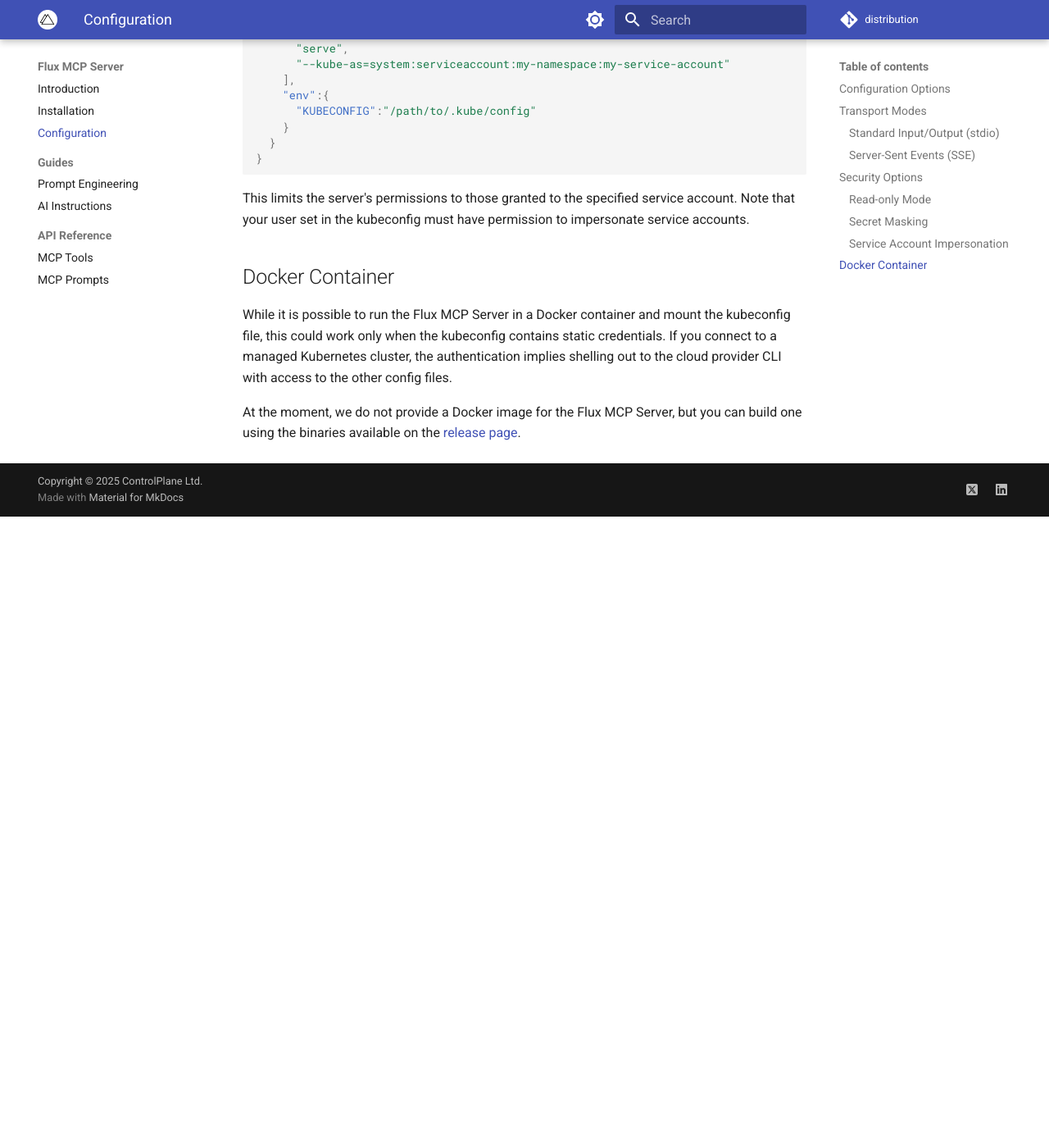
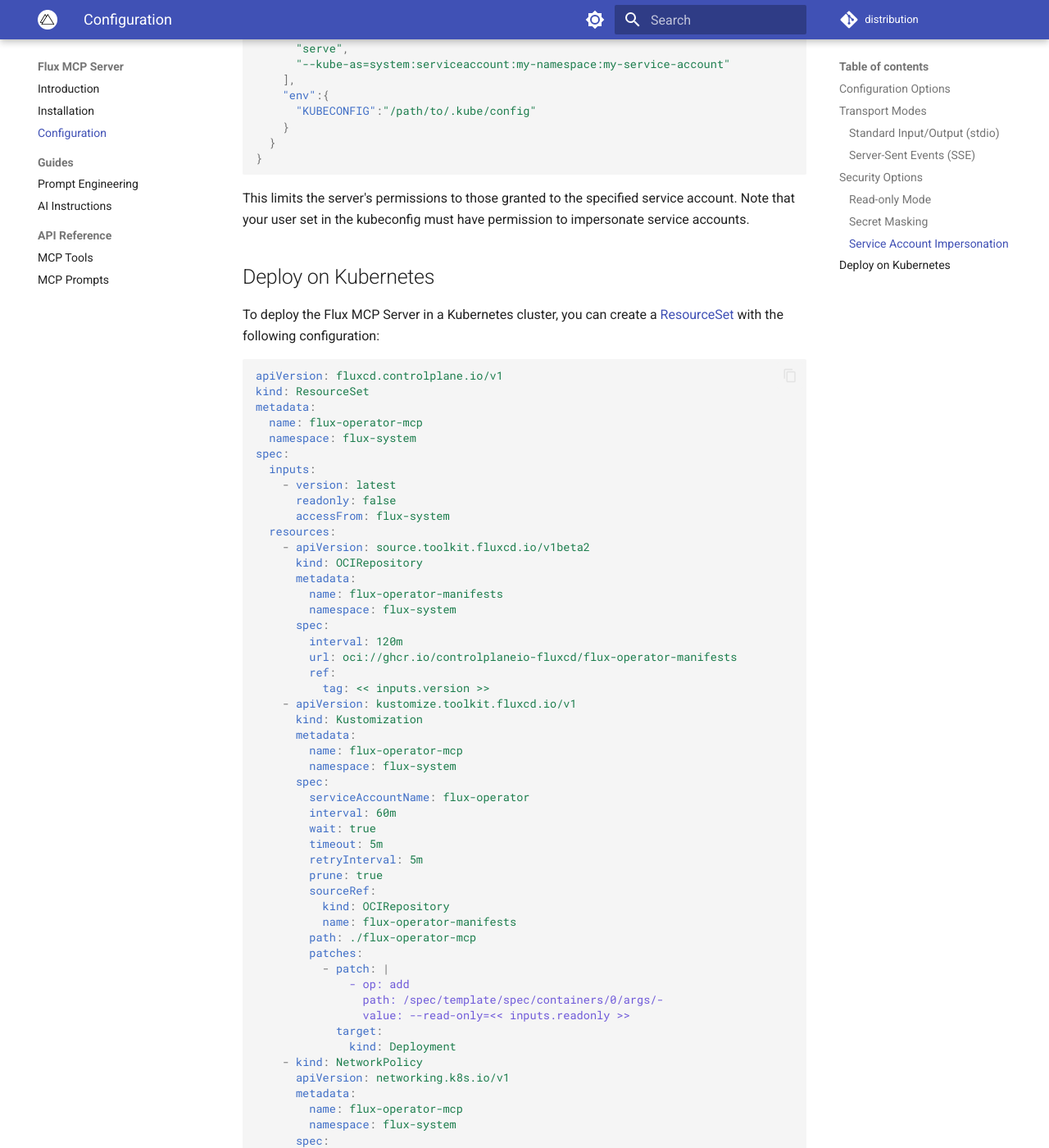
Before and after one commit to controlplaneio-fluxcd/distribution, an MkDocs documentation site: the page built from docs/mcp/config.md, in a window 1280 px wide and 1400 px high, scrolled down 2906 px. Shown: the whole window at 82% size. Built offline with MkDocs 1.6.1 and Material for MkDocs 9.7.7, drawn with Linux system fonts in a browser that asks for light colours; comment, search, counter and statistics services are not loaded; before the commit the page ends 3536 px from its top, so only the background shows below that; some of the changed text lies outside the part shown.

Commit message:
Add docs on how to deploy the MCP Server in Kubernetes
Signed-off-by: Stefan Prodan <stefan.prodan@gmail.com>

````diff
--- a/docs/mcp/config.md
+++ b/docs/mcp/config.md
@@ -133,12 +133,108 @@
 This limits the server's permissions to those granted to the specified service account.
 Note that your user set in the kubeconfig must have permission to impersonate service accounts.
 
-## Docker Container
+## Deploy on Kubernetes
 
-While it is possible to run the Flux MCP Server in a Docker container and mount the kubeconfig file,
-this could work only when the kubeconfig contains static credentials. If you connect to a
-managed Kubernetes cluster, the authentication implies shelling out to the cloud provider CLI
-with access to the other config files.
+To deploy the Flux MCP Server in a Kubernetes cluster, you can create a
+[ResourceSet](../operator/resourcesets/app-definition.md) with the following configuration:
 
-At the moment, we do not provide a Docker image for the Flux MCP Server, but you can build one
-using the binaries available on the [release page](https://github.com/controlplaneio-fluxcd/flux-operator/releases).
+```yaml
+apiVersion: fluxcd.controlplane.io/v1
+kind: ResourceSet
+metadata:
+  name: flux-operator-mcp
+  namespace: flux-system
+spec:
+  inputs:
+    - version: latest
+      readonly: false
+      accessFrom: flux-system
+  resources:
+    - apiVersion: source.toolkit.fluxcd.io/v1beta2
+      kind: OCIRepository
+      metadata:
+        name: flux-operator-manifests
+        namespace: flux-system
+      spec:
+        interval: 120m
+        url: oci://ghcr.io/controlplaneio-fluxcd/flux-operator-manifests
+        ref:
+          tag: << inputs.version >>
+    - apiVersion: kustomize.toolkit.fluxcd.io/v1
+      kind: Kustomization
+      metadata:
+        name: flux-operator-mcp
+        namespace: flux-system
+      spec:
+        serviceAccountName: flux-operator
+        interval: 60m
+        wait: true
+        timeout: 5m
+        retryInterval: 5m
+        prune: true
+        sourceRef:
+          kind: OCIRepository
+          name: flux-operator-manifests
+        path: ./flux-operator-mcp
+        patches:
+          - patch: |
+              - op: add
+                path: /spec/template/spec/containers/0/args/-
+                value: --read-only=<< inputs.readonly >>
+            target:
+              kind: Deployment
+    - kind: NetworkPolicy
+      apiVersion: networking.k8s.io/v1
+      metadata:
+        name: flux-operator-mcp
+        namespace: flux-system
+      spec:
+        policyTypes:
+          - Ingress
+        podSelector:
+          matchLabels:
+            app.kubernetes.io/name: flux-operator-mcp
+        ingress:
+          - from:
+              - namespaceSelector:
+                  matchLabels:
+                    kubernetes.io/metadata.name: << inputs.accessFrom >>
+            ports:
+              - protocol: TCP
+                port: 9090
+```
+
+This ResourceSet will create a Kubernetes Deployment for the Flux MCP Server
+with cluster-admin permissions. It is recommended to set the `readonly` input to `true`
+in production environments to prevent modifications to the cluster state.
+
+The server is exposed via a Kubernetes Service named `flux-operator-mcp`
+in the `flux-system` namespace, listening on port `9090`. If the MCP client
+is running in-cluster, the `accessFrom` input should be set to the name of the
+namespace where the MCP client is deployed.
+
+To connect to the server, start port forwarding with:
+
+```shell
+kubectl port-forward -n flux-system svc/flux-operator-mcp 9090:9090
+```
+
+Then, in your VS Code settings, add:
+
+```json
+{
+ "mcp": {
+   "servers": {
+     "flux-operator-mcp": {
+       "type": "sse",
+       "url": "http://localhost:9090/sse"
+     }
+   }
+ }
+}
+```
+
+!!! warning "Warning"
+
+    Note that when running in-cluster, the kubeconfig context switching tools are disabled,
+    so comparing deployments across clusters is not possible.
````
Also changed, not shown: docs/operator/flux-kustomize.md (+20 -0 lines).
